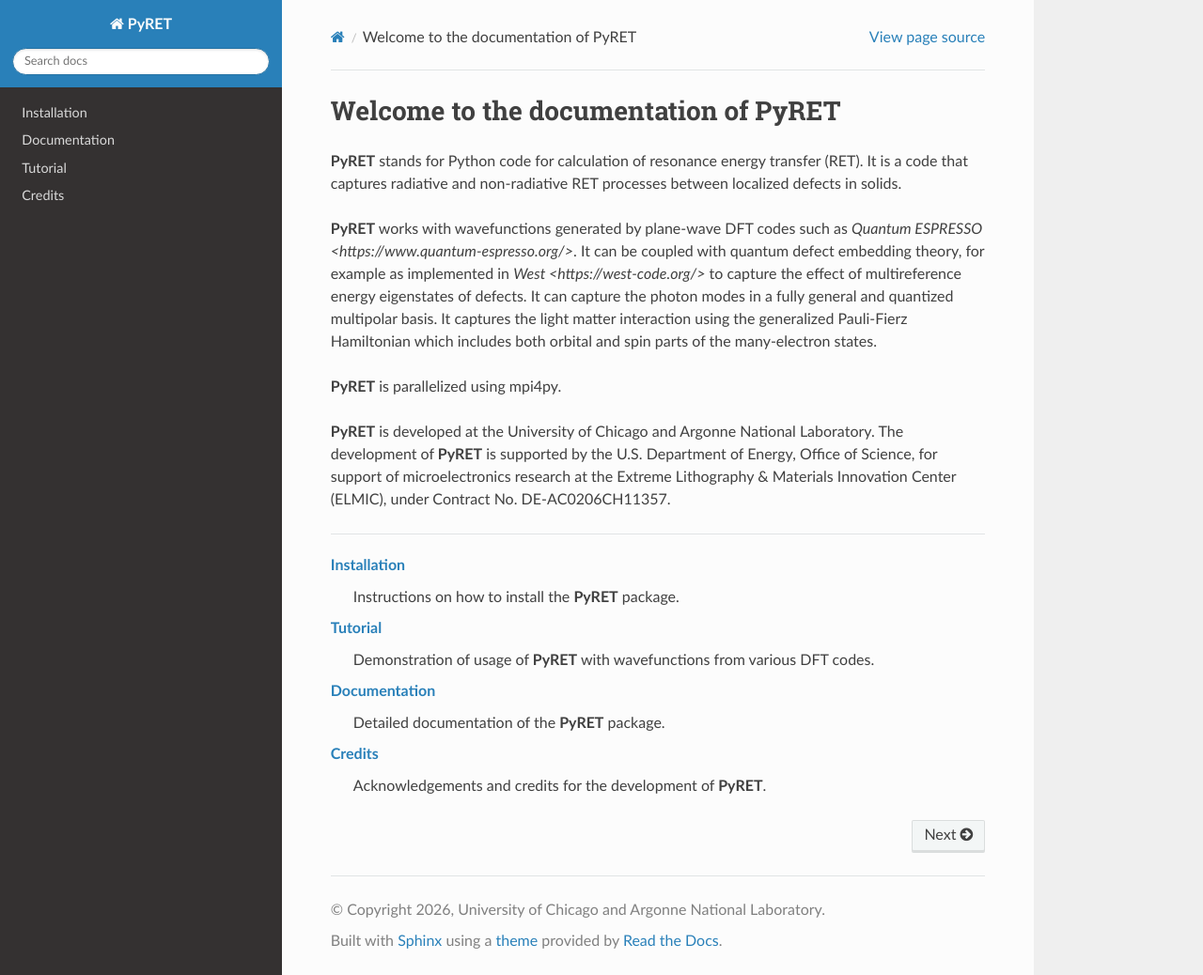
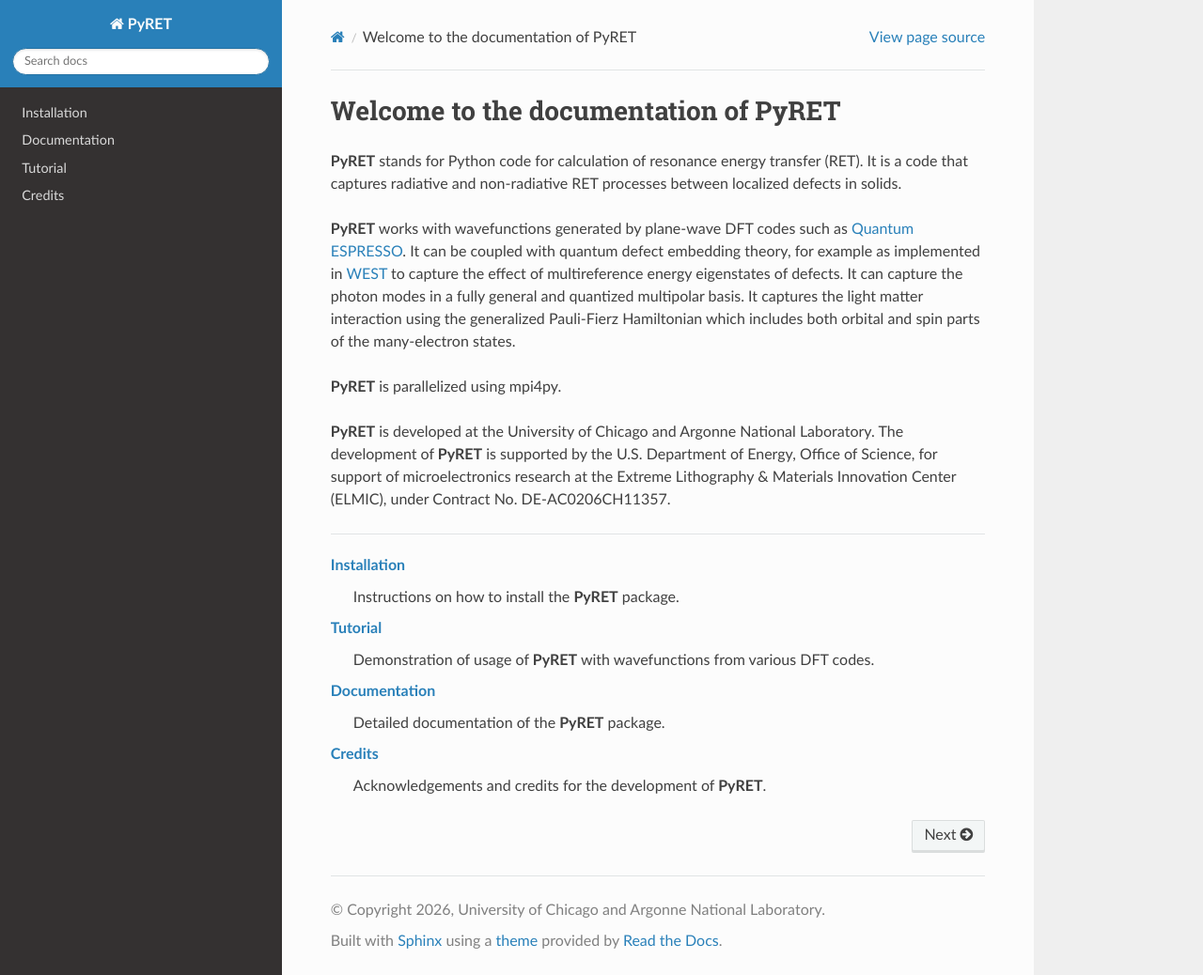
Before and after one commit to MICCoMpy/PyRET, a Sphinx documentation site: the page built from doc/index.rst, in a window 1280 px wide and 1038 px high. Shown: the whole window at 94% size. Built offline with Sphinx 7.4.7 and the Read the Docs theme 3.1.0, drawn with Linux system fonts in a browser that asks for light colours.

```diff
--- a/doc/index.rst
+++ b/doc/index.rst
@@ -4,7 +4,7 @@ Welcome to the documentation of PyRET
 **PyRET** stands for Python code for calculation of resonance energy transfer (RET).
 It is a code that captures radiative and non-radiative RET processes between localized defects in solids.
 
-**PyRET** works with wavefunctions generated by plane-wave DFT codes such as `Quantum ESPRESSO <https://www.quantum-espresso.org/>`. It can be coupled with quantum defect embedding theory, for example as implemented in `West <https://west-code.org/>` to capture the effect of multireference energy eigenstates of defects. It can capture the photon modes in a fully general and quantized multipolar basis. It captures the light matter interaction using the generalized Pauli-Fierz Hamiltonian which includes both orbital and spin parts of the many-electron states.
+**PyRET** works with wavefunctions generated by plane-wave DFT codes such as `Quantum ESPRESSO <https://www.quantum-espresso.org/>`_. It can be coupled with quantum defect embedding theory, for example as implemented in `WEST <https://west-code.org/>`_ to capture the effect of multireference energy eigenstates of defects. It can capture the photon modes in a fully general and quantized multipolar basis. It captures the light matter interaction using the generalized Pauli-Fierz Hamiltonian which includes both orbital and spin parts of the many-electron states.
 
 **PyRET** is parallelized using mpi4py.
 
```
Also changed, not shown: 2 other files.
